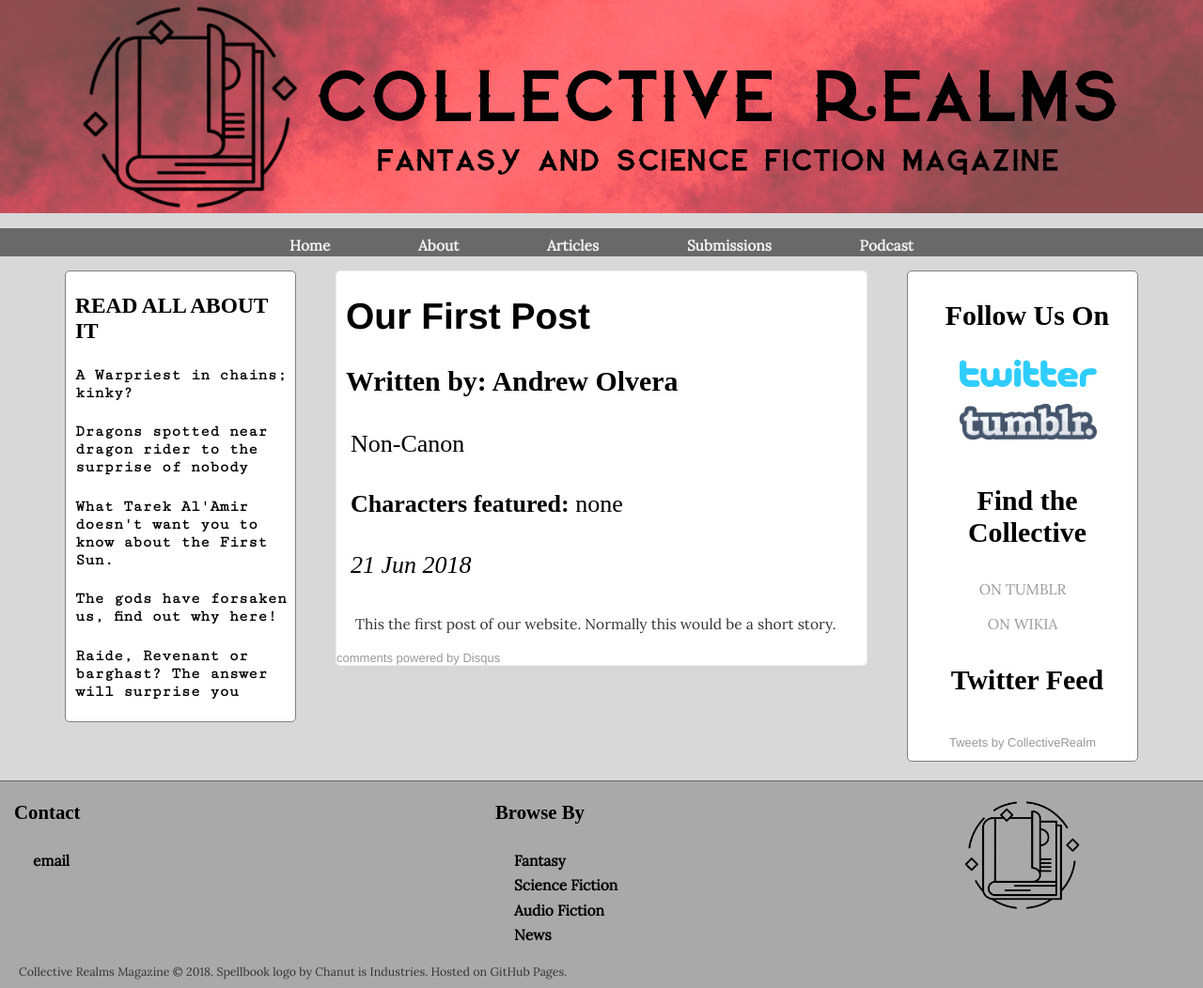
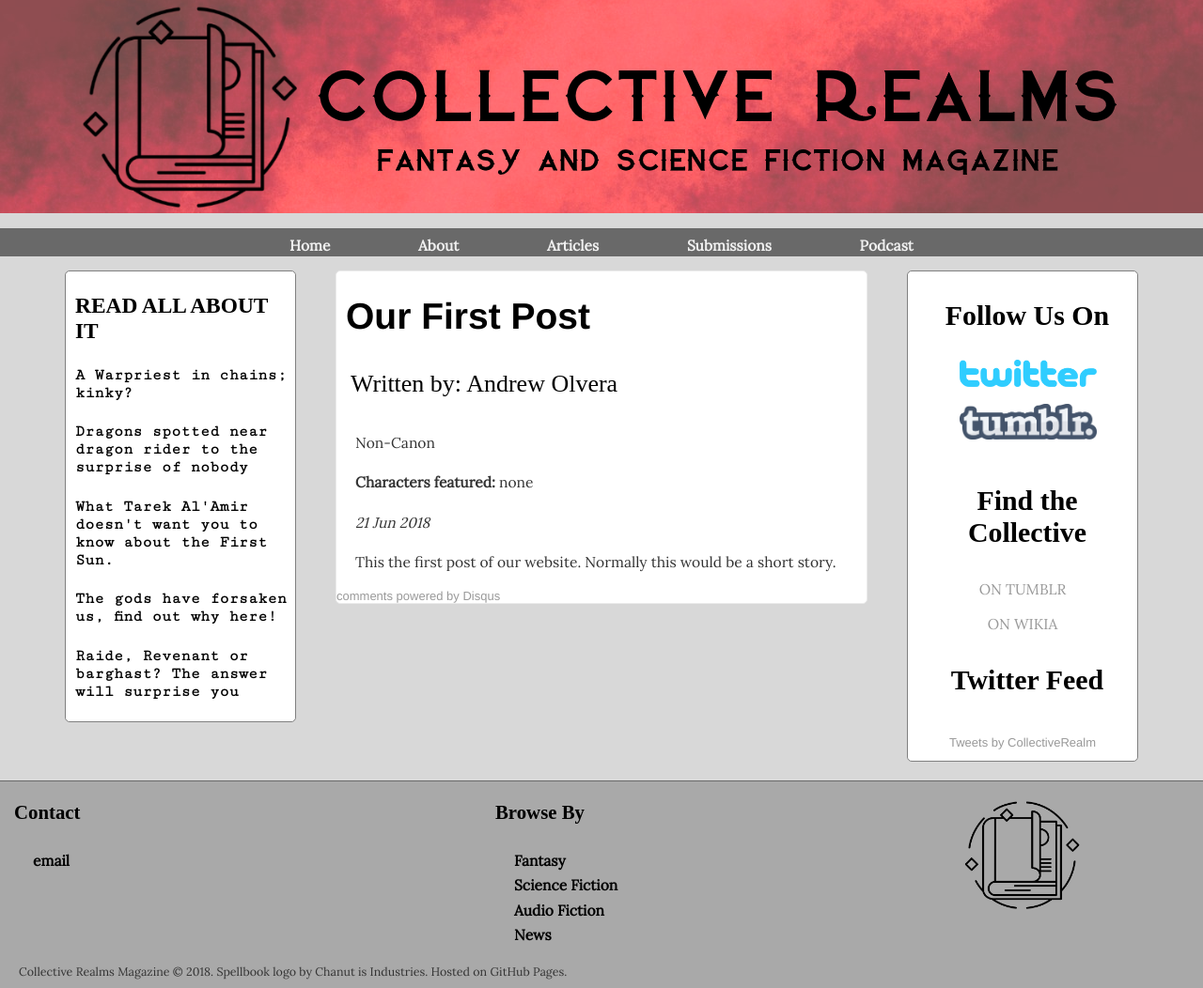
Before and after one commit to collectiverealms/collectiverealms, a Jekyll site: the page built from _posts/2018-06-20-Hello-World.md, in a window 1280 px wide. Shown: the whole page at 94% size. Built offline with Jekyll 4.4.1, drawn with Linux system fonts in a browser that asks for light colours; some web fonts are replaced; comment, search, counter and statistics services are not loaded.

Commit message:
Update post.html

```diff
--- a/_layouts/post.html
+++ b/_layouts/post.html
@@ -3,10 +3,10 @@ layout: default
 ---
 <div class="posts">
     <h1 class="post">{{ page.title }}</h1>
-    <h3>Written by: {{ page.author }}</h3>
-    <h4>{{ page.status }}</h4>
-    <h4><strong>Characters featured:</strong> {{ page.characters }}</h4>
-    <h4 class="meta"><i>{{ page.date | date_to_string }}</i></h4>
+    <h4>Written by: {{ page.author }}</h4>
+    <p>{{ page.status }}</p>
+    <p><strong>Characters featured:</strong> {{ page.characters }}</p>
+    <p class="meta"><i>{{ page.date | date_to_string }}</i></p>
 
     <div class="post">
       {{ content }}
```
